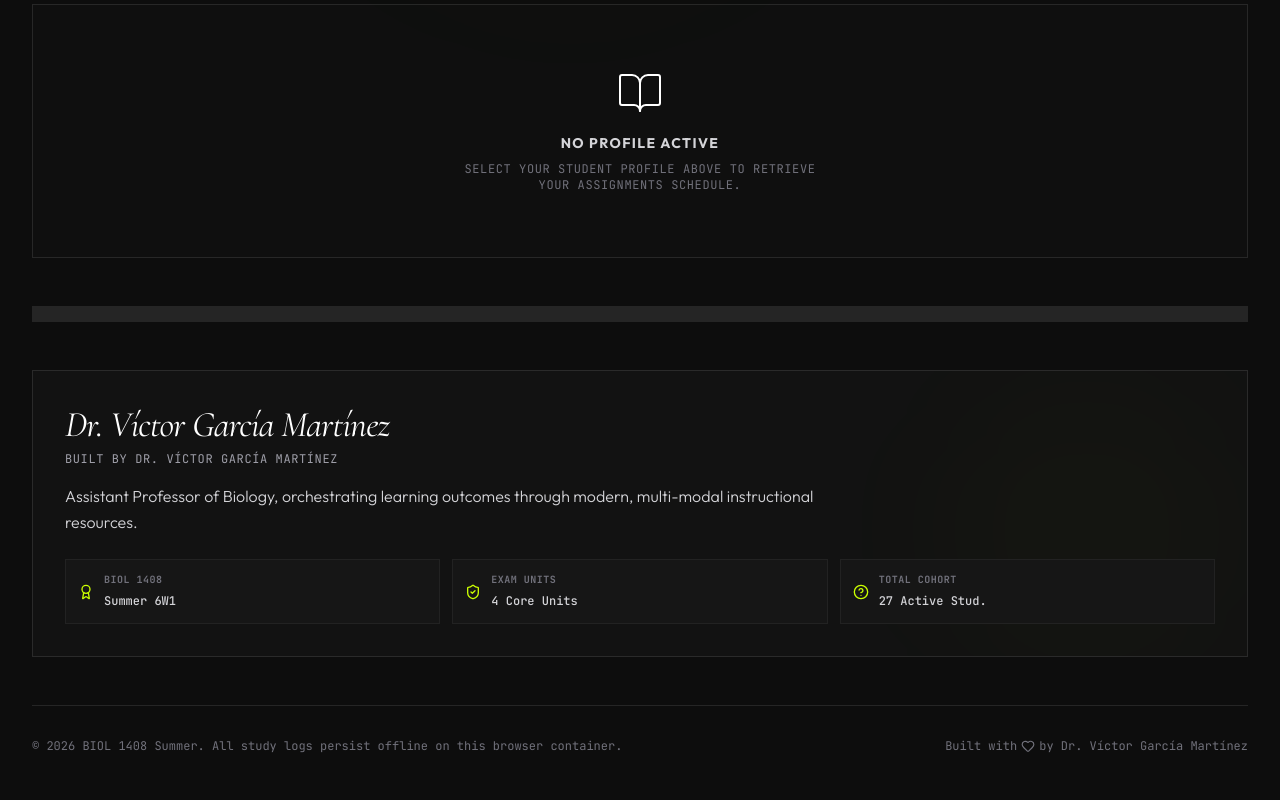
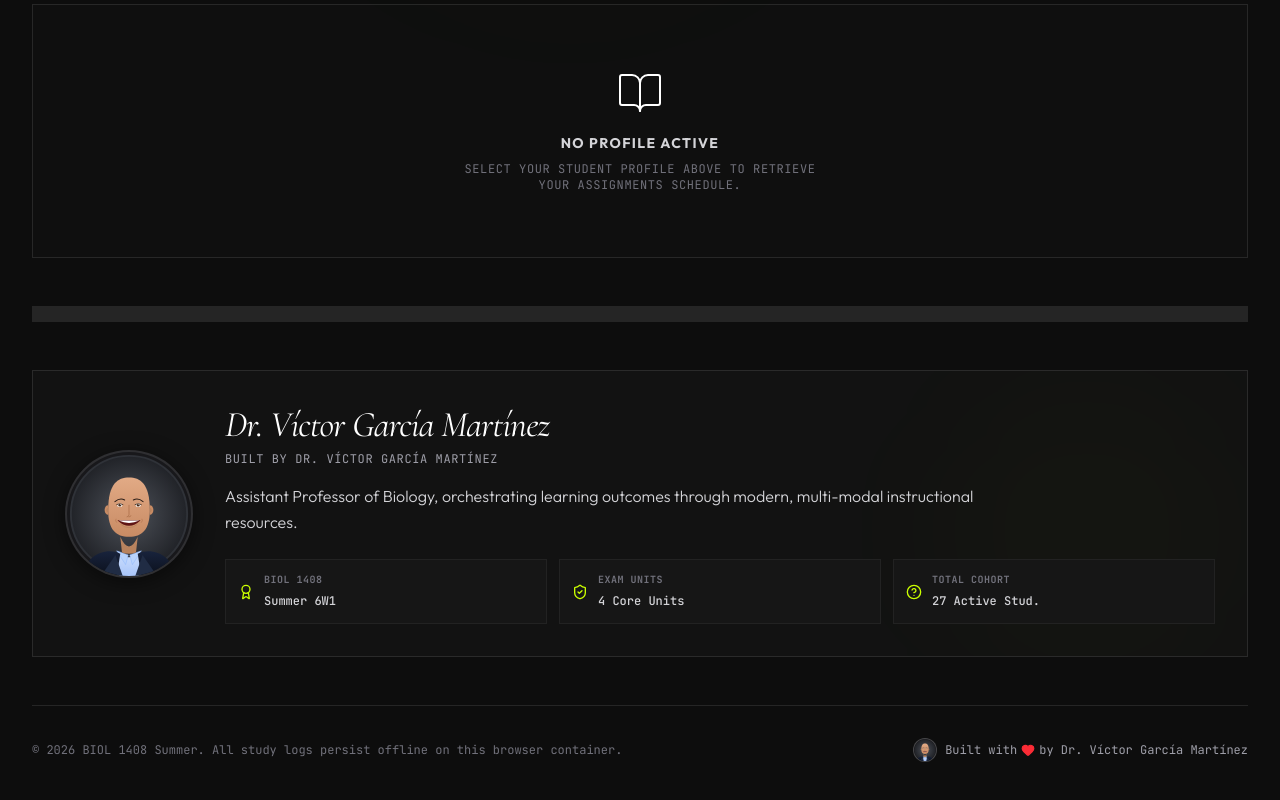
Before and after one commit to victogarcia4/BIOL-1408-Notebook-LM-Assignments-SU26, a React (Vite) app: page / in a window 1280 px wide. Shown: the part 548-1348 px from the top of the page. Built offline with nearby package versions, Linux system fonts and the light colour scheme.

Commit message:
feat: add instructor portrait avatar
Integrate Dr. Víctor García Martínez's portrait into the InstructorCorner and footer for enhanced personal branding. Added a utility script to locate image assets.

```diff
--- /dev/null
+++ b/app/applet/find-image.ts
@@ -0,0 +1,32 @@
+import * as fs from 'fs';
+import * as path from 'path';
+
+function search(dir: string, depth = 0) {
+  if (depth > 6) return;
+  try {
+    const files = fs.readdirSync(dir);
+    for (const file of files) {
+      const fullPath = path.join(dir, file);
+      try {
+        const stat = fs.statSync(fullPath);
+        if (stat.isDirectory()) {
+          if (file !== 'node_modules' && file !== '.git' && file !== '.next' && file !== 'dist') {
+            search(fullPath, depth + 1);
+          }
+        } else {
+          const ext = path.extname(file).toLowerCase();
+          const name = file.toLowerCase();
+          if (['.png', '.jpg', '.jpeg', '.webp'].includes(ext)) {
+            const ageMins = (Date.now() - stat.mtimeMs) / (60 * 1000);
+            console.log(`FOUND IMAGE: ${fullPath} (size: ${stat.size} bytes, modified: ${ageMins.toFixed(1)} mins ago)`);
+          }
+        }
+      } catch (e) {}
+    }
+  } catch (e) {}
+}
+
+console.log('Searching for images...');
+search('.');
+search('/tmp');
+console.log('Search completed.');
--- a/src/App.tsx
+++ b/src/App.tsx
@@ -252,9 +252,19 @@ export default function App() {
         {/* Class footer */}
         <footer className="text-center pt-8 text-xs text-zinc-500 font-mono flex flex-col sm:flex-row items-center justify-between gap-4 border-t border-white/10">
           <p>© 2026 BIOL 1408 Summer. All study logs persist offline on this browser container.</p>
-          <p className="flex items-center gap-1">
-            Built with <Heart className="w-3.5 h-3.5 text-zinc-650 fill-zinc-650" /> by Dr. Víctor García Martínez
-          </p>
+          <div className="flex items-center gap-2">
+            <div className="w-6 h-6 rounded-full overflow-hidden border border-white/20 bg-zinc-900 shrink-0 select-none">
+              <img
+                src="/dr-victor-garcia.svg"
+                alt="Dr. Víctor García Martínez"
+                className="w-full h-full object-cover"
+                referrerPolicy="no-referrer"
+              />
+            </div>
+            <p className="flex items-center gap-1 text-zinc-400">
+              Built with <Heart className="w-3.5 h-3.5 text-red-500 fill-red-500" /> by Dr. Víctor García Martínez
+            </p>
+          </div>
         </footer>
       </div>
     </div>
--- a/src/components/InstructorCorner.tsx
+++ b/src/components/InstructorCorner.tsx
@@ -14,9 +14,19 @@ export default function InstructorCorner() {
       {/* Background abstract overlay decorative glow */}
       <div className="absolute right-0 top-0 w-80 h-80 bg-[#cbff00]/[0.015] rounded-full blur-3xl pointer-events-none" />
 
-      <div className="relative z-10">
+      <div className="relative z-10 flex flex-col md:flex-row gap-6 md:gap-8 items-start md:items-center">
+        {/* Instructor Portrait Avatar */}
+        <div className="relative shrink-0 w-24 h-24 sm:w-32 sm:h-32 border-2 border-white/10 rounded-full overflow-hidden bg-zinc-900 shadow-[0_4px_20px_rgba(0,0,0,0.5)]">
+          <img
+            src="/dr-victor-garcia.svg"
+            alt={INSTRUCTOR_NAME}
+            className="w-full h-full object-cover"
+            referrerPolicy="no-referrer"
+          />
+        </div>
+
         {/* Instructor Description and info */}
-        <div className="text-left space-y-4">
+        <div className="text-left space-y-4 flex-1 w-full">
           <div className="space-y-2">
             <h2 className="text-3xl sm:text-4xl font-serif italic text-white tracking-tight leading-none pt-1">
               {INSTRUCTOR_NAME}
```
Also changed, not shown: public/dr-victor-garcia.svg (added).
